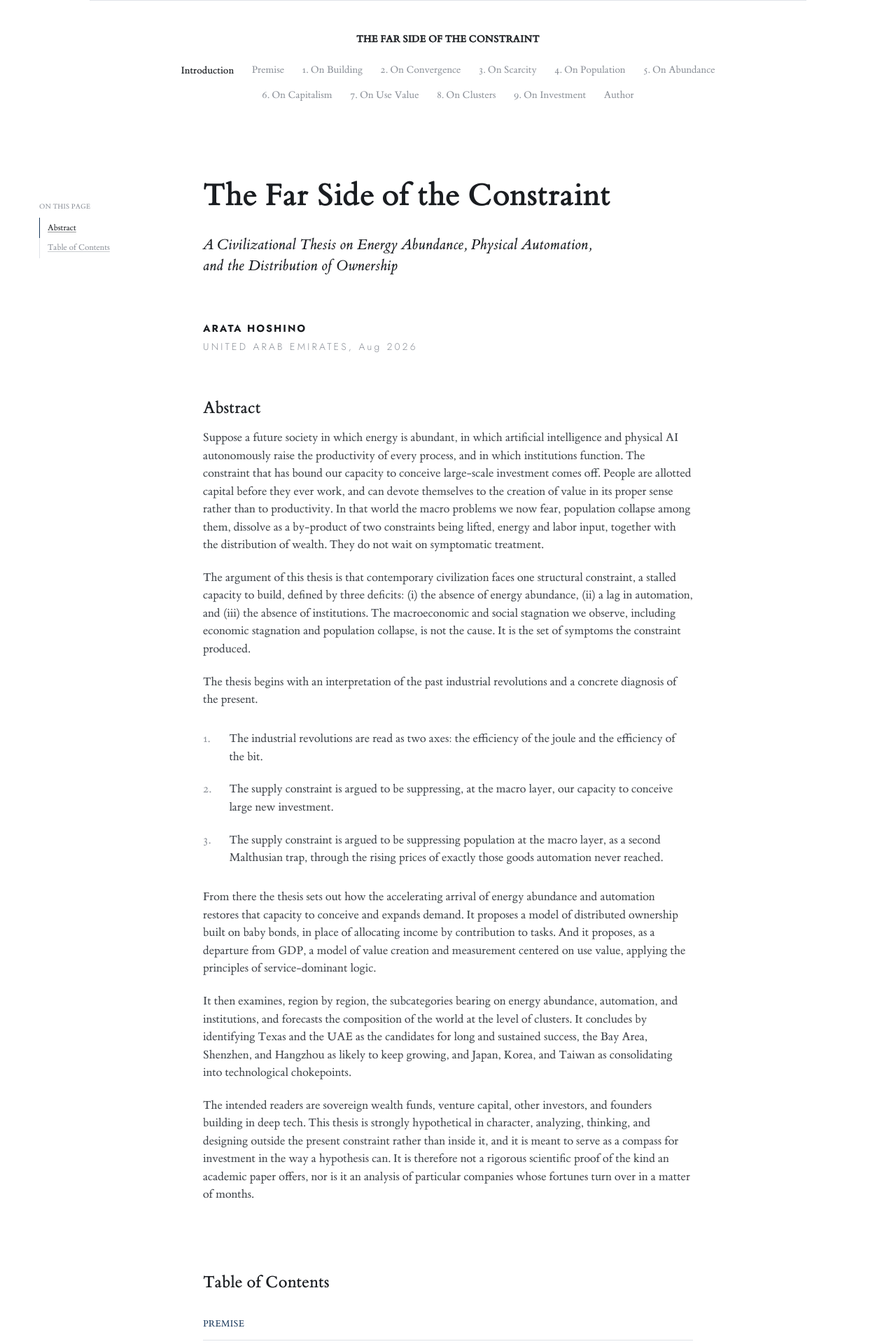
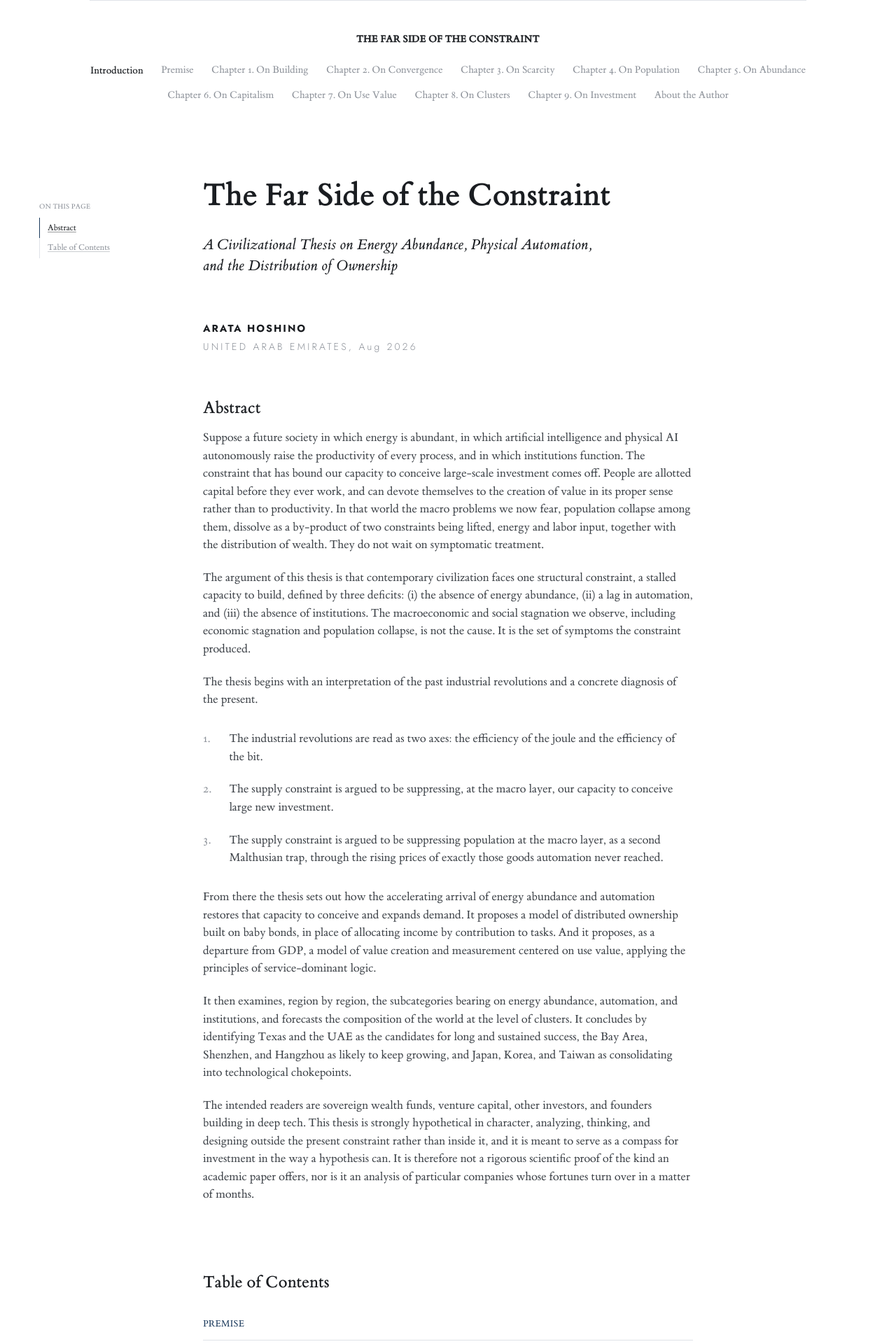
Before and after one commit to arata-hoshino/arata-hoshino.github.io, a Jekyll site: the page built from index.md, in a window 1280 px wide. Shown: the top 1920 px of the page at 70% size. Built offline with Jekyll 4.4.1, drawn with Linux system fonts in a browser that asks for light colours.

Commit message:
Name the chapters in full in the menu as well
The menu now reads as the pages do: Chapter 1. On Building, and About
the Author at the end. The forced break before the sixth chapter holds
only where the first row has room for five chapters; narrower than that
it would leave a line of one, so the list wraps as it will.

Co-Authored-By: Claude Opus 5 <noreply@anthropic.com>

```diff
--- a/_includes/runhead.html
+++ b/_includes/runhead.html
@@ -36,10 +36,10 @@
       {% for essay in essays %}
         {% if essay.number == "6" %}<span class="nav-break" aria-hidden="true"></span>{% endif %}
         <a href="{{ essay.url | relative_url }}" style="--i: {{ forloop.index }}"
-           class="nav-link{% if page.url == essay.url %} is-current{% endif %}">{% if essay.number %}{{ essay.number }}. {% endif %}{{ essay.title }}</a>
+           class="nav-link{% if page.url == essay.url %} is-current{% endif %}">{% if essay.number %}Chapter {{ essay.number }}. {% endif %}{{ essay.title }}</a>
       {% endfor %}
       <a href="{{ '/about/' | relative_url }}" style="--i: {{ essays.size | plus: 1 }}"
-         class="nav-link{% if page.url == '/about/' %} is-current{% endif %}">Author</a>
+         class="nav-link{% if page.url == '/about/' %} is-current{% endif %}">About the Author</a>
     </nav>
   </div>
 </div>
```
Also changed, not shown: assets/css/style.css (+4 -3 lines).
